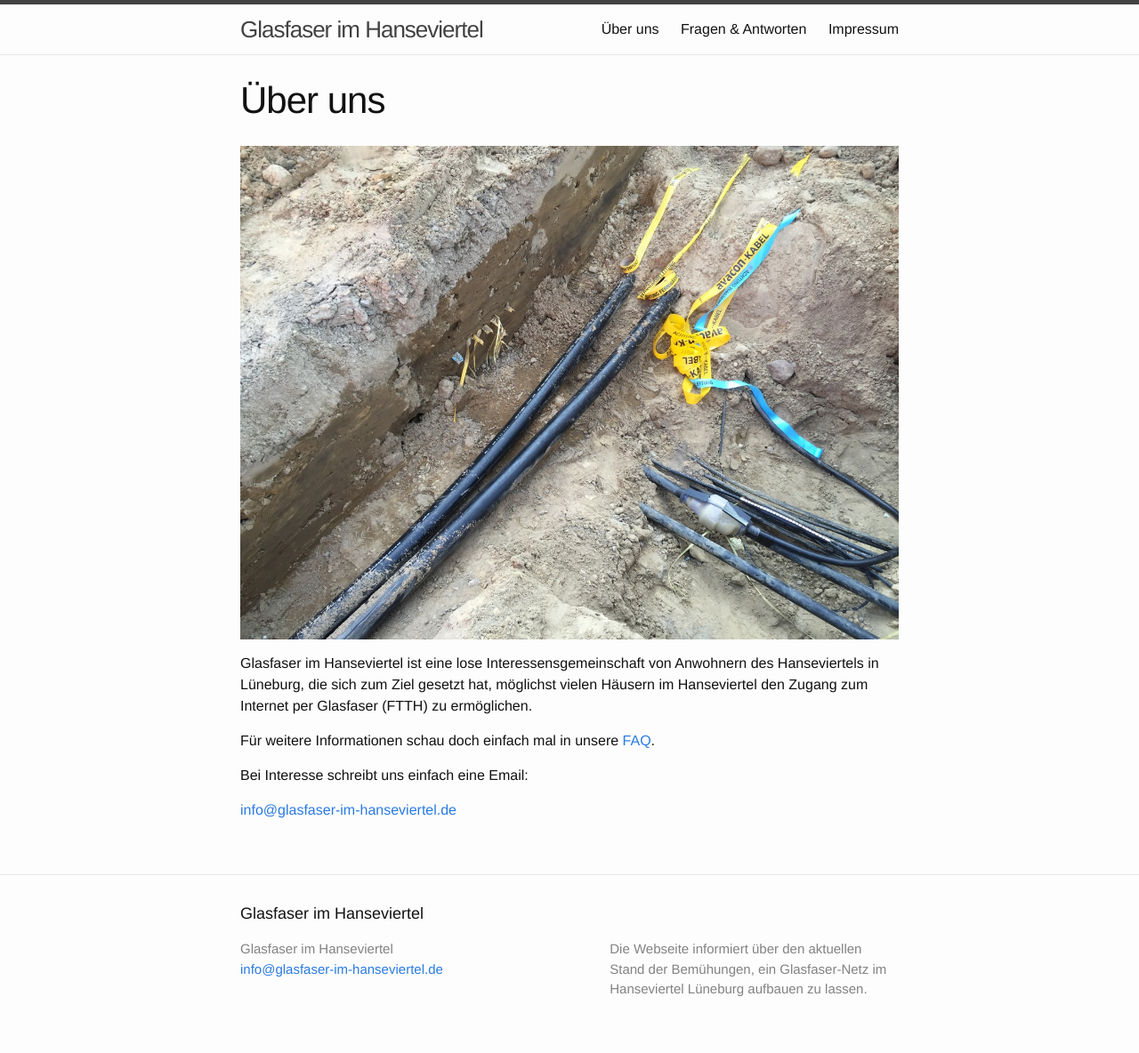
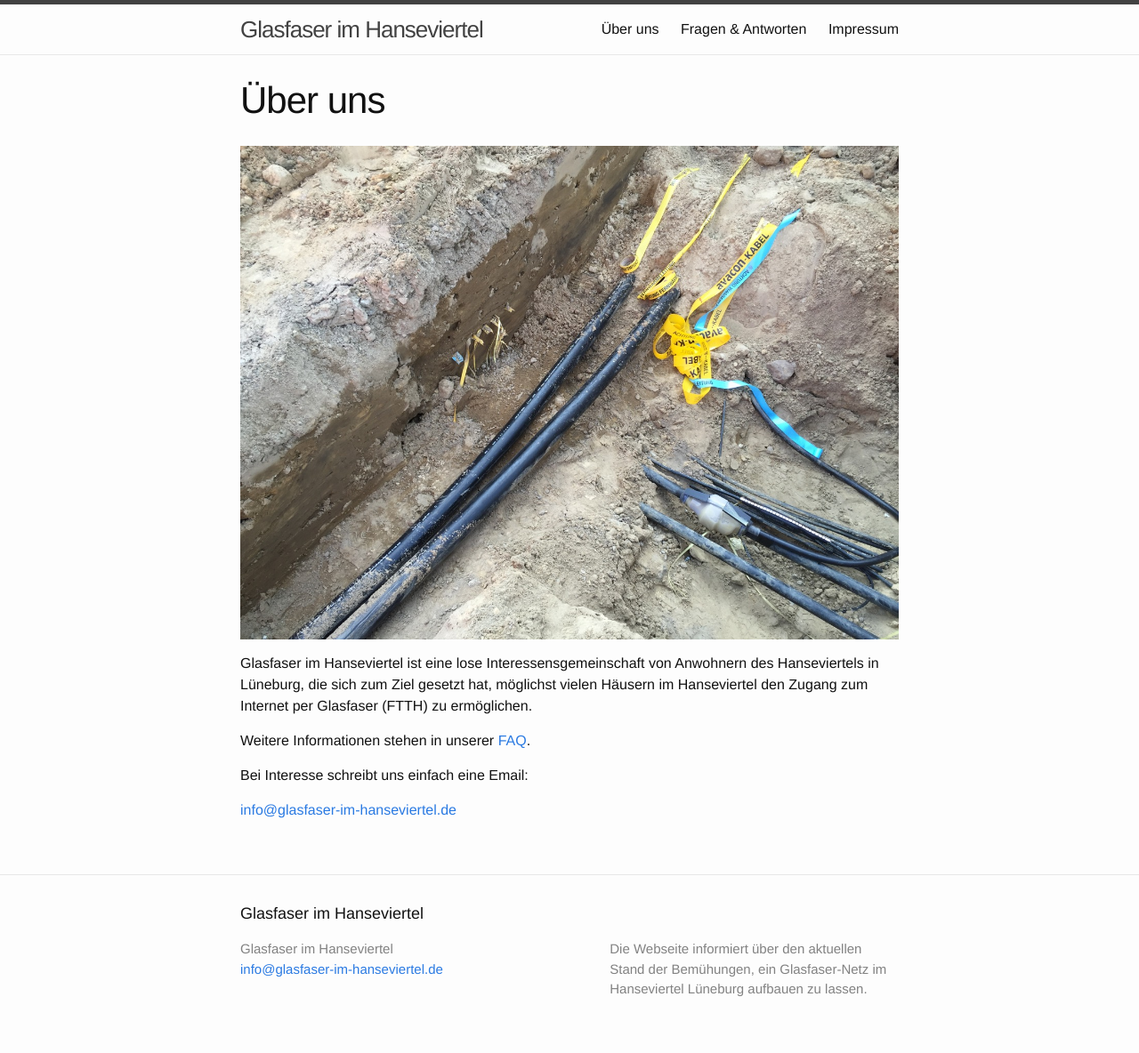
Before and after one commit to marcsowen/glasfaser-im-hanseviertel, a Jekyll site: the page built from website/about.md, in a window 1280 px wide. Shown: the whole page at 89% size. Built offline with Jekyll 4.4.1, drawn with Linux system fonts in a browser that asks for light colours.

Commit message:
Kleine Textänderung auf er About-Seite.

```diff
--- a/website/about.md
+++ b/website/about.md
@@ -11,7 +11,7 @@ des Hanseviertels in Lüneburg, die sich zum Ziel gesetzt hat, möglichst vielen
 Häusern im Hanseviertel den Zugang zum Internet per Glasfaser (FTTH) zu
 ermöglichen.
 
-Für weitere Informationen schau doch einfach mal in unsere [FAQ](/faq/).
+Weitere Informationen stehen in unserer [FAQ](/faq/).
 
 Bei Interesse schreibt uns einfach eine Email:
 
```
